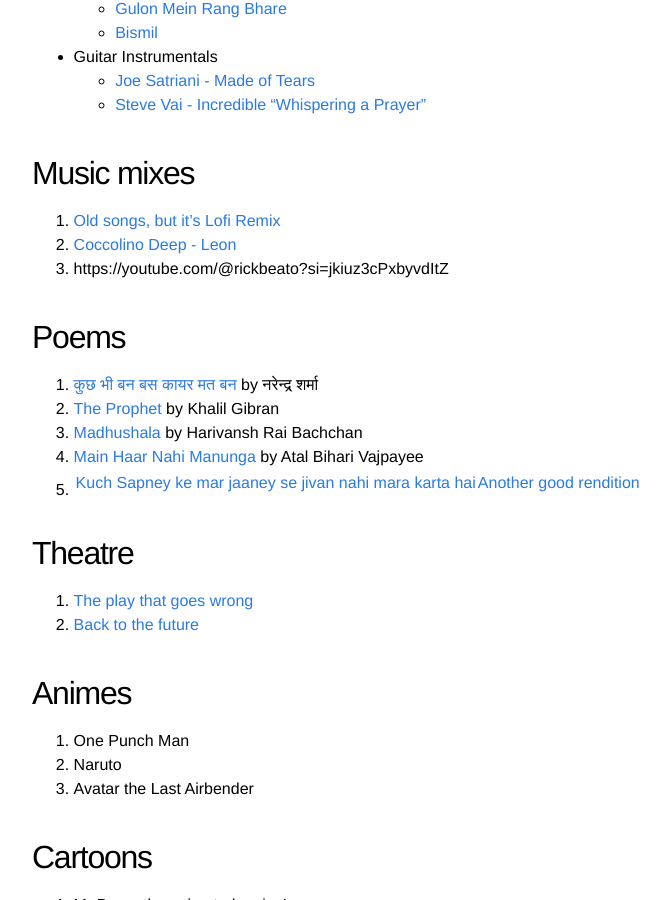
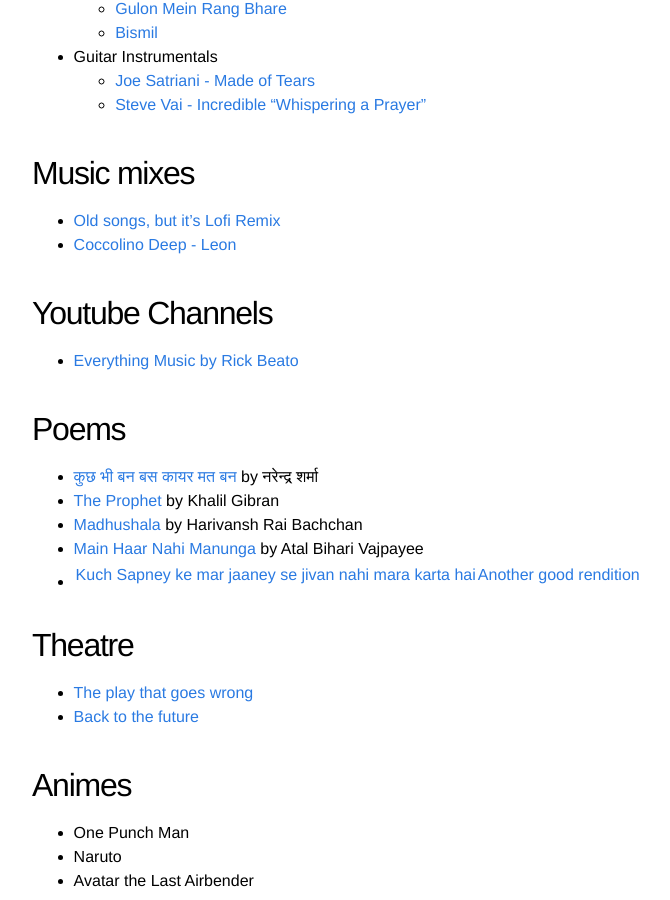
Before and after one commit to kislayabhi/kislayabhi.github.io, a Jekyll site: the page built from _posts/2024-7-23-My-personal-playlist.md, in a window 1280 px wide and 900 px high, scrolled down 884 px. Shown: the whole window, without its empty margins (208-878 px from the left). Built offline with Jekyll 4.4.1, drawn with Linux system fonts in a browser that asks for light colours; comment, search, counter and statistics services are not loaded.

Commit message:
Update 2024-7-23-My-personal-playlist.md

```diff
--- a/_posts/2024-7-23-My-personal-playlist.md
+++ b/_posts/2024-7-23-My-personal-playlist.md
@@ -34,31 +34,33 @@ I only recently realized that there are certain things in the world that I etern
       - [Steve Vai - Incredible "Whispering a Prayer"](https://youtu.be/ZWRySOtRuiQ?si=wnKGqIBc12moHIzF)
 
 ## Music mixes
-1. [Old songs, but it's Lofi Remix](https://youtu.be/BrnDlRmW5hs?si=2jecTT1rNKj3_gPy)
-2. [Coccolino Deep - Leon](https://www.youtube.com/watch?v=KWUVTxkl5rI)
-3. https://youtube.com/@rickbeato?si=jkiuz3cPxbyvdItZ
+*  [Old songs, but it's Lofi Remix](https://youtu.be/BrnDlRmW5hs?si=2jecTT1rNKj3_gPy)
+*  [Coccolino Deep - Leon](https://www.youtube.com/watch?v=KWUVTxkl5rI)
+
+## Youtube Channels
+*  [Everything Music by Rick Beato](https://youtube.com/@rickbeato?si=jkiuz3cPxbyvdItZ)
 
 ## Poems
-1. [कुछ भी बन बस कायर मत बन](http://kavitakosh.org/kk/%E0%A4%95%E0%A5%81%E0%A4%9B_%E0%A4%AD%E0%A5%80_%E0%A4%AC%E0%A4%A8_%E0%A4%AC%E0%A4%B8_%E0%A4%95%E0%A4%BE%E0%A4%AF%E0%A4%B0_%E0%A4%AE%E0%A4%A4_%E0%A4%AC%E0%A4%A8_/_%E0%A4%A8%E0%A4%B0%E0%A5%87%E0%A4%A8%E0%A5%8D%E0%A4%A6%E0%A5%8D%E0%A4%B0_%E0%A4%B6%E0%A4%B0%E0%A5%8D%E0%A4%AE%E0%A4%BE) by नरेन्द्र शर्मा
-2. [The Prophet](https://en.wikipedia.org/wiki/The_Prophet_(book)) by Khalil Gibran
-3. [Madhushala](https://youtu.be/0nsWU-4R3mw) by Harivansh Rai Bachchan
-4. [Main Haar Nahi Manunga](https://youtu.be/5QMEmtC7G20) by Atal Bihari Vajpayee
-5. [Kuch Sapney ke mar jaaney se jivan nahi mara karta hai](https://youtu.be/hl9Ppi_d5cc) | [Another good rendition](https://youtu.be/mH1BHikh2GM)
+*  [कुछ भी बन बस कायर मत बन](http://kavitakosh.org/kk/%E0%A4%95%E0%A5%81%E0%A4%9B_%E0%A4%AD%E0%A5%80_%E0%A4%AC%E0%A4%A8_%E0%A4%AC%E0%A4%B8_%E0%A4%95%E0%A4%BE%E0%A4%AF%E0%A4%B0_%E0%A4%AE%E0%A4%A4_%E0%A4%AC%E0%A4%A8_/_%E0%A4%A8%E0%A4%B0%E0%A5%87%E0%A4%A8%E0%A5%8D%E0%A4%A6%E0%A5%8D%E0%A4%B0_%E0%A4%B6%E0%A4%B0%E0%A5%8D%E0%A4%AE%E0%A4%BE) by नरेन्द्र शर्मा
+*  [The Prophet](https://en.wikipedia.org/wiki/The_Prophet_(book)) by Khalil Gibran
+*  [Madhushala](https://youtu.be/0nsWU-4R3mw) by Harivansh Rai Bachchan
+*  [Main Haar Nahi Manunga](https://youtu.be/5QMEmtC7G20) by Atal Bihari Vajpayee
+*  [Kuch Sapney ke mar jaaney se jivan nahi mara karta hai](https://youtu.be/hl9Ppi_d5cc) | [Another good rendition](https://youtu.be/mH1BHikh2GM)
 
 ## Theatre
-1. [The play that goes wrong](https://www.newyorktheatreguide.com/show/14790-the-play-that-goes-wrong-tickets)
-2. [Back to the future](https://www.newyorktheatreguide.com/show/26018-back-to-the-future-tickets)
+*  [The play that goes wrong](https://www.newyorktheatreguide.com/show/14790-the-play-that-goes-wrong-tickets)
+*  [Back to the future](https://www.newyorktheatreguide.com/show/26018-back-to-the-future-tickets)
 
 ## Animes
-1. One Punch Man
-2. Naruto
-3. Avatar the Last Airbender
+*  One Punch Man
+*  Naruto
+*  Avatar the Last Airbender
 
 ## Cartoons
-1. Mr Bean, the animated series!
+*  Mr Bean, the animated series!
 
 ## Vlogs
-1. [Rom Rom ji](https://youtube.com/@romromji?si=Ldi1Q9SL3XobIPG6)
+*  [Rom Rom ji](https://youtube.com/@romromji?si=Ldi1Q9SL3XobIPG6)
 
 ## Strength is Life, Weakness is Death
 1. [Take Action](https://youtu.be/xktn-KkQIZw?si=Op6KaZPs4Ykrnb4e)
```
Also changed, not shown: other parts of _posts/2024-7-23-My-personal-playlist.md (+5 -5 lines).
